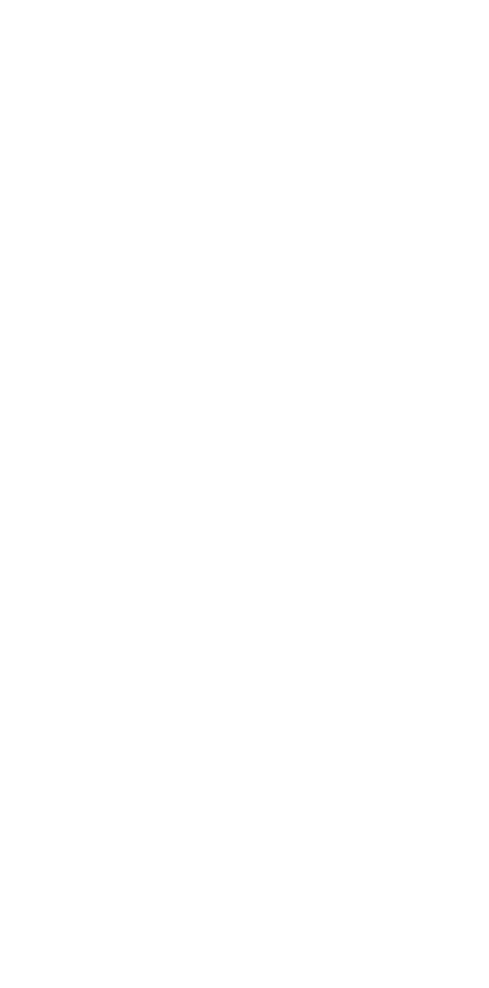
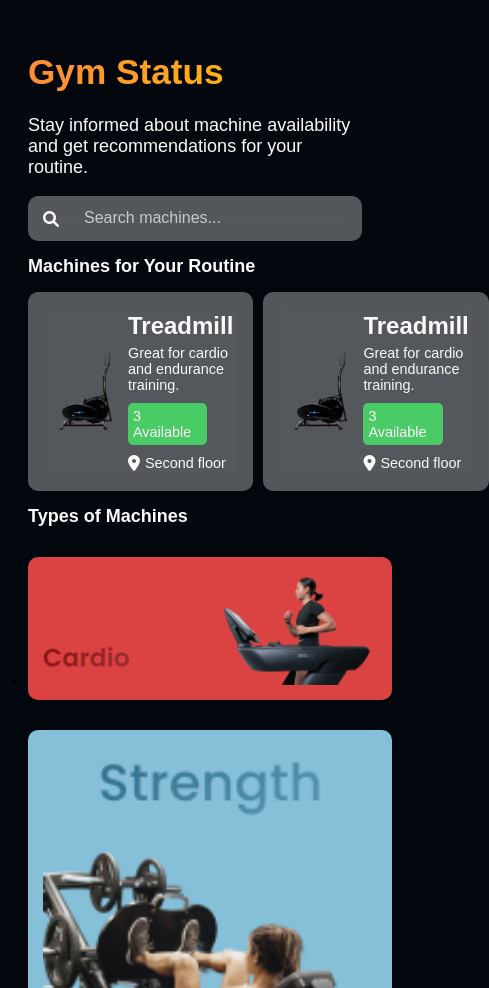
Before and after one commit to ECO241/proyecto-final-eco241-fitzone-proyecto-final, a website: page src/pages/gymstatus/gymstatus.html in a window 390 px wide. Shown: the top 988 px of the page, 489 px wide, since content can reach past the window. Before the commit the page ends 844 px from the top, so only its background shows below. Drawn offline with Linux system fonts and the light colour scheme.

Commit message:
gymstatus html y css

```diff
--- a/src/components/login/login.css
+++ b/src/components/login/login.css
@@ -85,7 +85,7 @@ a:hover {
 @media only screen and (max-width: 600px) {
 
     body {
-        background-image: url('/src/img/Login.jpg');
+        background-image: url('/src/img/background-image/Login.jpg');
         background-size: cover;
         background-repeat: no-repeat;
     }
--- a/src/components/register/register.css
+++ b/src/components/register/register.css
@@ -87,7 +87,7 @@ a:hover {
 @media only screen and (max-width: 600px) {
 
     body {
-        background-image: url('/src/img/Sign\ Up.png');
+        background-image: url('/src/img/background-image/Sign\ Up.png');
         background-size: cover;
         background-repeat: no-repeat;
     }
--- /dev/null
+++ b/src/pages/gymstatus/gymstatus.css
@@ -0,0 +1,342 @@
+body {
+    font-family: "Poppins", sans-serif;
+    background-color: #03080E;
+    padding: 20px;
+}
+
+p {
+    color: #FAFAFA;
+}
+
+h1 {
+    text-align: left;
+    background-image: linear-gradient(to right, #FF8B37, #FFC700);
+    color: transparent;
+    -webkit-background-clip: text;
+    background-clip: text;
+}
+
+h2 {
+    text-align:left;
+    color: #FAFAFA;
+    font-size: medium;
+    font-weight: bold;
+}
+
+h3 {
+    text-align:left;
+    color: #FAFAFA;
+    font-size: small;
+}
+
+.search-container {
+    display: flex;
+    align-items: center;
+    justify-content: flex-start;
+    background-color: rgba(255, 255, 255, 0.322);
+    backdrop-filter: blur(10px);
+    color: #FAFAFA;
+    width: calc(100% - 20px);
+    padding-left: 15px;
+    padding-right: 15px;
+    border: none;
+    border-radius: 10px;
+    box-sizing: border-box;
+    outline: none;
+  }
+
+  .search-container i {
+    margin-right: 10px;
+  }
+
+  #search-bar {
+    padding: 10px;
+    background-color: transparent;
+    border: none;
+    color: #FAFAFA;
+    width: calc(100% - 20px);
+    padding: 15px 15px;
+    box-sizing: border-box;
+    outline: none;
+  }
+
+  #search-bar::placeholder {
+  color:#FAFAFA;
+  opacity: 0.7;
+  text-align: left;
+}
+
+.card-list {
+    list-style-type: none;
+    padding: 0;
+    margin: 0;
+    display: flex;
+    gap: 10px;
+  }
+
+  .card {
+    border: none;
+    border-radius: 10px;
+    padding: 15px;
+    background-color: rgba(255, 255, 255, 0.322);
+    backdrop-filter: blur(10px);
+    box-shadow: 0 2px 10px rgba(0, 0, 0, 0.1);
+    display: flex;
+    flex-direction: row-reverse;
+    align-items: center;
+  }
+
+  .card-left {
+    margin-left: 15px;
+  }
+
+  .card-right {
+    flex-grow: 1;
+  }
+
+  .card-image {
+    width: 90px;
+    height: 90px;
+    margin: 0px;
+  }
+
+  .card-title {
+    margin: 5px;
+    font-size: 1.1em;
+  }
+
+  .card-description {
+    margin: 5px;
+    font-size: 0.9em;
+  }
+
+  .card-details {
+    font-size: 0.9em;
+    color: #666;
+  }
+
+  .available-machines {
+    width: 30%;
+    margin: 5px;
+    margin-top: 10px;
+    margin-bottom: 10px;
+    background-color: #49CB65;
+    border-radius: 5px;
+    padding: 5px;
+  }
+
+  .location {
+    display: flex;
+    align-items: center;
+    margin: 5px;
+  }
+
+  .location i {
+    font-size: 16px;
+    margin-right: 5px;
+  }
+
+/*section machine-types*/
+
+.machine-types {
+    display: flex;
+    gap: 15px;
+    flex-wrap: wrap;
+    padding: 0px;
+    margin: 0px;
+  }
+
+  .card-button-1, .card-button-2, .card-button-3, .card-button-4 {
+    flex-shrink: 0;
+    display: flex;
+    flex-direction: column;
+    align-items: center;
+    justify-content: center;
+  }
+
+  .card-button-1 {
+    border: none;
+    border-radius: 10px;
+    padding: 15px;
+    margin-top: 15px;
+    background-color: #DB4343;
+    backdrop-filter: blur(10px);
+    box-shadow: 0 2px 10px rgba(0, 0, 0, 0.1);
+    align-items: center;
+    justify-content: center;
+    cursor: pointer;
+    transition: box-shadow 0.3s;
+  }
+
+  .card-button-2 {
+    border: none;
+    border-radius: 10px;
+    padding: 15px;
+    margin-top: 15px;
+    background-color: #86BFD8;
+    backdrop-filter: blur(10px);
+    box-shadow: 0 2px 10px rgba(0, 0, 0, 0.1);
+    align-items: center;
+    justify-content: center;
+    cursor: pointer;
+    transition: box-shadow 0.3s;
+  }
+
+  .card-button-3 {
+    border: none;
+    border-radius: 10px;
+    padding: 15px;
+    margin-top: 15px;
+    background-color: #49CB65;
+    backdrop-filter: blur(10px);
+    box-shadow: 0 2px 10px rgba(0, 0, 0, 0.1);
+    align-items: center;
+    justify-content: center;
+    cursor: pointer;
+    transition: box-shadow 0.3s;
+  }
+
+  .card-button-4 {
+    border: none;
+    border-radius: 10px;
+    padding: 15px;
+    margin-top: 15px;
+    background-color: #FFDE6A;
+    backdrop-filter: blur(10px);
+    box-shadow: 0 2px 10px rgba(0, 0, 0, 0.1);
+    align-items: center;
+    justify-content: center;
+    cursor: pointer;
+    transition: box-shadow 0.3s;
+  }
+
+  .card-button:hover {
+    box-shadow: 0 4px 15px rgba(0, 0, 0, 0.2);
+  }
+
+  .card-img {
+    width: 100%;
+  }
+
+  .card-label {
+    margin-left: 10px;
+    color: #FAFAFA;
+    font-size: 1.1em;
+  }
+
+  @media only screen and (max-width: 600px) {
+
+    h1 {
+        font-size: 2.2rem;
+    }
+
+    .description {
+        font-size: large;
+    }
+
+    .search-container {
+        display: flex;
+        align-items: center;
+        justify-content: flex-start;
+        width: 100%;
+        padding-left: 15px;
+        padding-right: 15px;
+        border: none;
+        border-radius: 10px;
+        box-sizing: border-box;
+        outline: none;
+      }
+
+      .search-container i {
+        margin-right: 10px;
+      }
+
+      #search-bar::placeholder {
+        color:#FAFAFA;
+        /*opacity: 0.7;*/
+        text-align: left;
+        font-size: medium;
+      }
+
+      h2 {
+        font-size: large;
+      }
+
+    .card {
+        flex-direction: row;
+    }
+
+    .card-list {
+        list-style-type: none;
+        padding: 0;
+        margin: 0;
+        display: flex;
+        gap: 10px;
+        flex-wrap: nowrap;
+    }
+
+    .card-left {
+        margin-left: 0px;
+      }
+
+    .card-image {
+        width: 80px;
+        height: 80px;
+        margin: 0px;
+      }
+
+      .card-title {
+        margin: 5px;
+        font-size: x-large;
+      }
+
+      .card-description {
+        margin: 5px;
+        font-size: 0.9em;
+      }
+
+      .card-details {
+        font-size: 0.9em;
+        color: #666;
+      }
+
+      .available-machines {
+        width: 60%;
+        margin: 5px;
+        margin-top: 10px;
+        margin-bottom: 10px;
+        background-color: #49CB65;
+        border-radius: 5px;
+        padding: 5px;
+      }
+
+      .location {
+        display: flex;
+        align-items: center;
+        margin: 5px;
+      }
+
+      .location i {
+        font-size: 16px;
+        margin-right: 5px;
+      }
+
+    .search-container {
+        width: 100%;
+    }
+
+    #search-bar {
+        width: 100%;
+    }
+
+    .machine-types {
+        flex-direction: column;
+    }
+
+    .card-button-1,
+    .card-button-2,
+    .card-button-3,
+    .card-button-4 {
+        width: 100%;
+    }
+  }
--- a/src/pages/gymstatus/gymstatus.html
+++ b/src/pages/gymstatus/gymstatus.html
@@ -0,0 +1,90 @@
+<!DOCTYPE html>
+<html lang="en">
+<head>
+  <meta charset="UTF-8">
+  <meta name="viewport" content="width=device-width, initial-scale=1.0">
+  <title>Gym Status</title>
+  <link rel="stylesheet" href="gymstatus.css">
+  <script src="gymstatus.js" defer></script>
+  <link rel="stylesheet" href="https://cdnjs.cloudflare.com/ajax/libs/font-awesome/6.0.0-beta3/css/all.min.css"> <!-- Incluir FontAwesome -->
+</head>
+<body>
+  <header>
+    <h1>Gym Status</h1>
+    <p class="description">Stay informed about machine availability and get recommendations for your routine.</p>
+  </header>
+
+  <section>
+    <div class="search-container">
+      <i class="fas fa-search"></i>
+      <input type="text" placeholder="Search machines..." id="search-bar">
+    </div>
+  </section>
+
+  <section id="routine-machines">
+    <h2>Machines for Your Routine</h2>
+    <ul class="card-list">
+        <li class="card">
+            <div class="card-left">
+                <img src="/src/img/machines/Elliptical machine.png" alt="Imagen de la máquina" class="card-image">
+              </div>
+          <div class="card-right">
+            <h3 class="card-title">Treadmill</h3>
+          <p class="card-description">Great for cardio and endurance training.</p>
+          <div class="card-details"> <!-- Detalles adicionales -->
+            <p class="available-machines">3 Available</p>
+            <p class="location">
+                <i class="fas fa-location-dot"></i>
+                Second floor
+              </p>
+          </div>
+        </div>
+        </li>
+
+        <li class="card">
+            <div class="card-left">
+                <img src="/src/img/machines/Elliptical machine.png" alt="Imagen de la máquina" class="card-image">
+              </div>
+          <div class="card-right">
+            <h3 class="card-title">Treadmill</h3>
+          <p class="card-description">Great for cardio and endurance training.</p>
+          <div class="card-details"> <!-- Detalles adicionales -->
+            <p class="available-machines">3 Available</p>
+            <p class="location">
+                <i class="fas fa-location-dot"></i>
+                Second floor
+              </p>
+          </div>
+        </div>
+        </li>
+
+      </ul>
+  </section>
+
+  <section id="machine-types">
+    <h2>Types of Machines</h2>
+    <ul class="machine-types">
+      <li>
+        <div class="card-button-1">
+          <img src="/src/img/machine-types/Cardio.png" alt="Cardio" class="card-img">
+        </div>
+      </li>
+      <li>
+        <div class="card-button-2">
+          <img src="/src/img/machine-types/strength-machine.png" alt="Strength" class="card-img">
+        </div>
+      </li>
+      <li>
+        <div class="card-button-3">
+          <img src="/src/img/machine-types/specific-body-machine.png" alt="Flexibility" class="card-img">
+        </div>
+      </li>
+      <li>
+        <div class="card-button-4">
+          <img src="/src/img/machine-types/Functional-machine.png" alt="Functional" class="card-img">
+        </div>
+      </li>
+    </ul>
+  </section>
+</body>
+</html>
--- a/src/components/welcome/welcome.css
+++ b/src/pages/welcome/welcome.css
@@ -68,7 +68,7 @@ label {
 @media only screen and (max-width: 600px) {
 
     body {
-        background-image: url('/src/img/welcome.png');
+        background-image: url('/src/img/background-image/welcome.png');
         background-size: cover;
         background-repeat: no-repeat;
     }
```
Also changed, not shown: src/components/bar/bar.css (added, +20 -0 lines), src/components/bar/bar.html (added, +13 -0 lines), src/components/bar/bar.js (added, +29 -0 lines), src/pages/welcome/welcome.html (+2 -2 lines), src/img/background-image/welcome.png (renamed from src/img/welcome.png), src/img/machine-types/Cardio.png (added), src/img/machine-types/Functional-machine.png (added), src/img/machine-types/specific-body-machine.png (added), src/img/machine-types/strength-machine.png (added), src/img/machines/Cable machines.png (added), src/img/machines/Elliptical machine.png (added), src/pages/gymstatus/gymstatus.js (added), src/pages/welcome/welcome.js (renamed from src/components/welcome/welcome.js), 3 other files.
